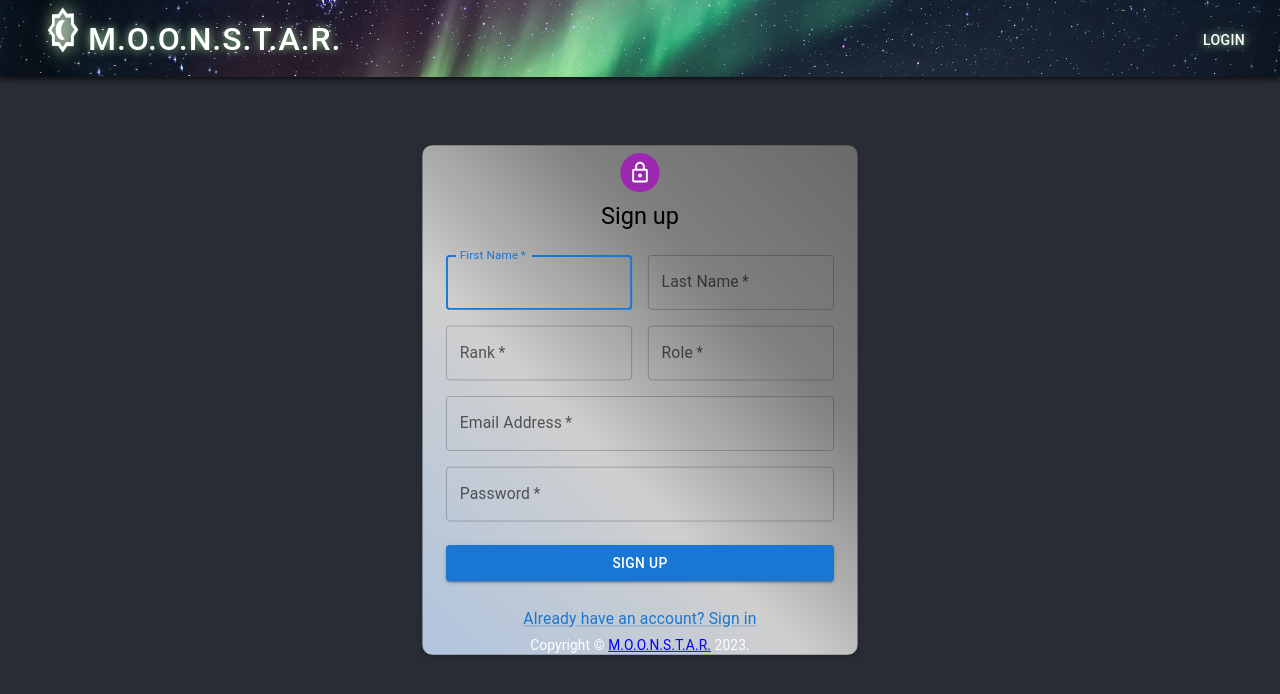
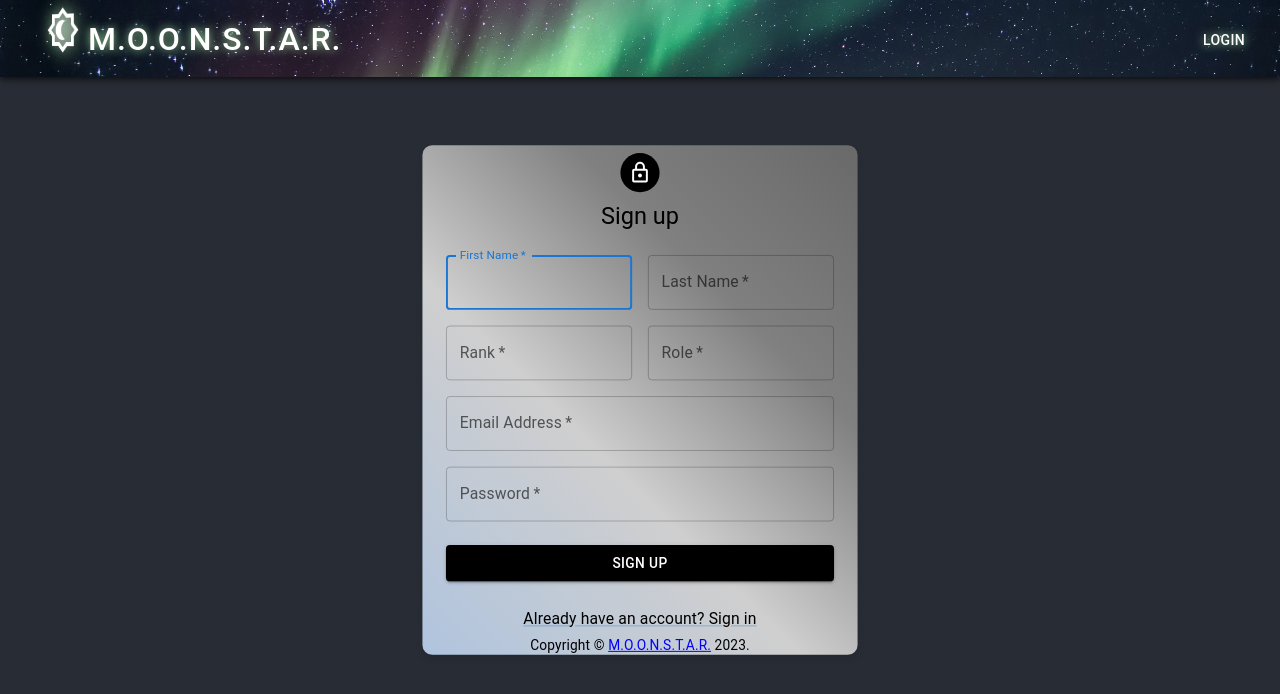
Before and after one commit to KWarner7/MOONSTAR, a React (Create React App) app in the folder front-end/moonstar/: page /signup in a window 1280 px wide. Shown: the top 694 px of the page. Built offline with nearby package versions, Linux system fonts and the light colour scheme.

Commit message:
styling for sign up page

```diff
--- a/front-end/moonstar/src/Signup.js
+++ b/front-end/moonstar/src/Signup.js
@@ -32,6 +32,17 @@ export default function SignUp() {
       transform: 'scale(1.0)',
     },
   };
+
+  const defaultTheme = createTheme({
+  palette: {
+    primary: {
+      main: '#000000',
+    },
+    secondary: {
+      main: '#000000',
+    }
+  }
+});
 
   const handleSubmit = async (event) => {
     event.preventDefault();
@@ -80,11 +91,12 @@ export default function SignUp() {
       </AppBar>
       <Box>
         <Card sx={CardStyle}>
+          <ThemeProvider theme={defaultTheme}></ThemeProvider>
           <Container component="main" maxWidth="xs" sx={{ display: 'flex', flexDirection: 'column', alignItems: 'center' }}>
-            <Avatar sx={{ m: 1, bgcolor: 'secondary.main' }}>
+            <Avatar sx={{ m: 1, bgcolor: 'black' }}>
               <LockOutlinedIcon />
             </Avatar>
-            <Typography component="h1" variant="h5" color="#000000">
+            <Typography component="h1" variant="h5" color="black">
               Sign up
             </Typography>
             <Box component="form" noValidate onSubmit={handleSubmit} sx={{ mt: 3 }}>
@@ -128,24 +140,6 @@ export default function SignUp() {
                     name="role"
                   />
                 </Grid>
-                {/* <Grid item xs={12} sm={6}>
-                  <TextField
-                    required
-                    fullWidth
-                    id="flight"
-                    label="Flight"
-                    name="flight"
-                  />
-                </Grid>
-                <Grid item xs={12} sm={6}>
-                  <TextField
-                    required
-                    fullWidth
-                    id="section"
-                    label="Section"
-                    name="section"
-                  />
-                </Grid> */}
                 <Grid item xs={12}>
                   <TextField
                     required
@@ -172,14 +166,15 @@ export default function SignUp() {
                 type="submit"
                 fullWidth
                 variant="contained"
-                sx={{ mt: 3, mb: 2 }}
+                sx={{ mt: 3, mb: 2, backgroundColor: "#000000", color: "#ffffff" }}
+
               >
                 Sign Up
               </Button>
               <Grid container justifyContent="center">
                 <Grid item>
-                  <Link href="#" variant="body1" align="center" component={RouterLink} to="/Login" >
-                    Already have an account? Sign in
+                  <Link href="#" variant="body1" sx={{ color: 'black'}} align="center" component={RouterLink} to="/Login" >
+                    {"Already have an account? Sign in"}
                   </Link>
                 </Grid>
               </Grid>
@@ -194,7 +189,7 @@ export default function SignUp() {
 
 function Copyright() {
   return (
-    <Typography variant='body2' color='white' align='center'>
+    <Typography variant='body2' color='black' align='center'>
       {'Copyright © '}
       <a
         href='https://mui.com/'
```
